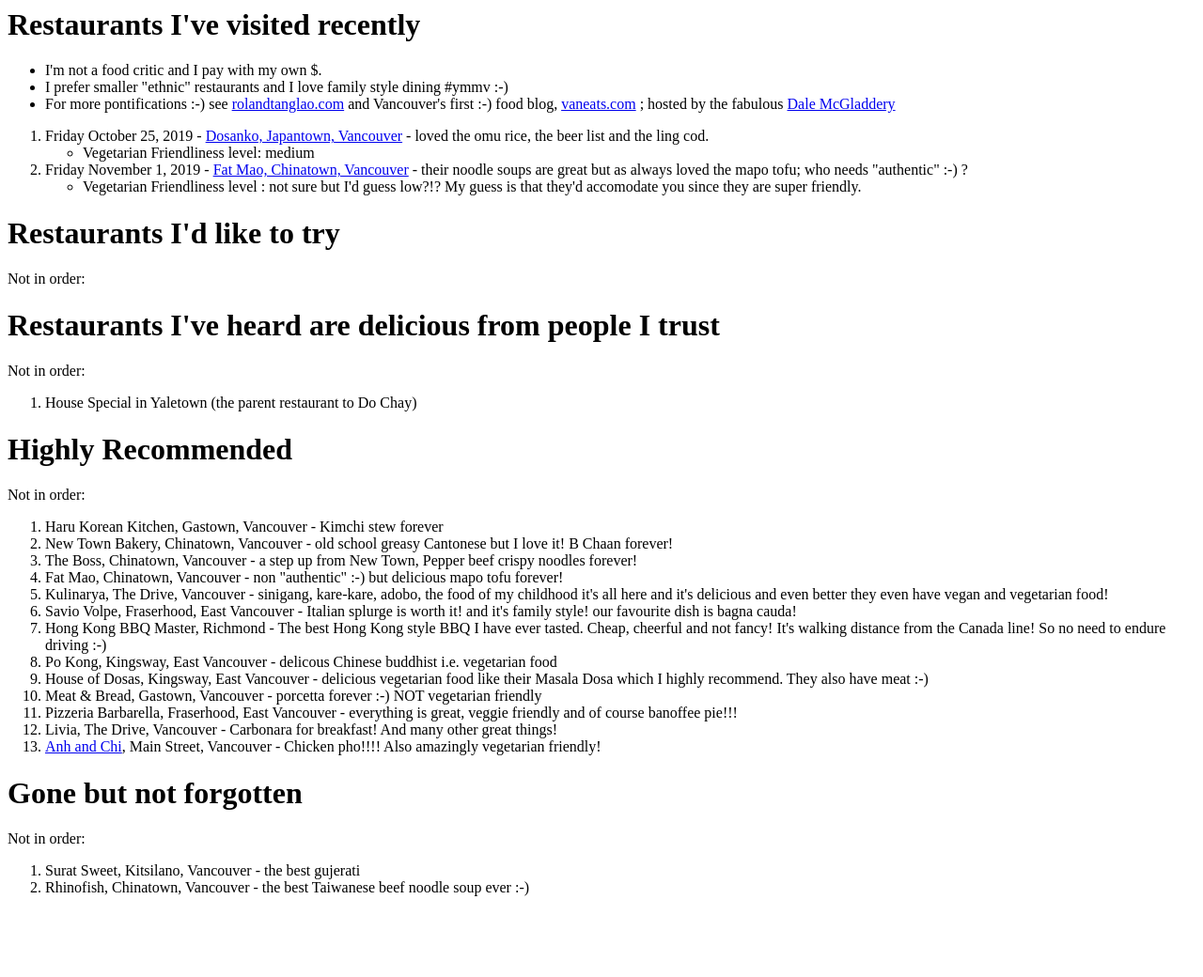
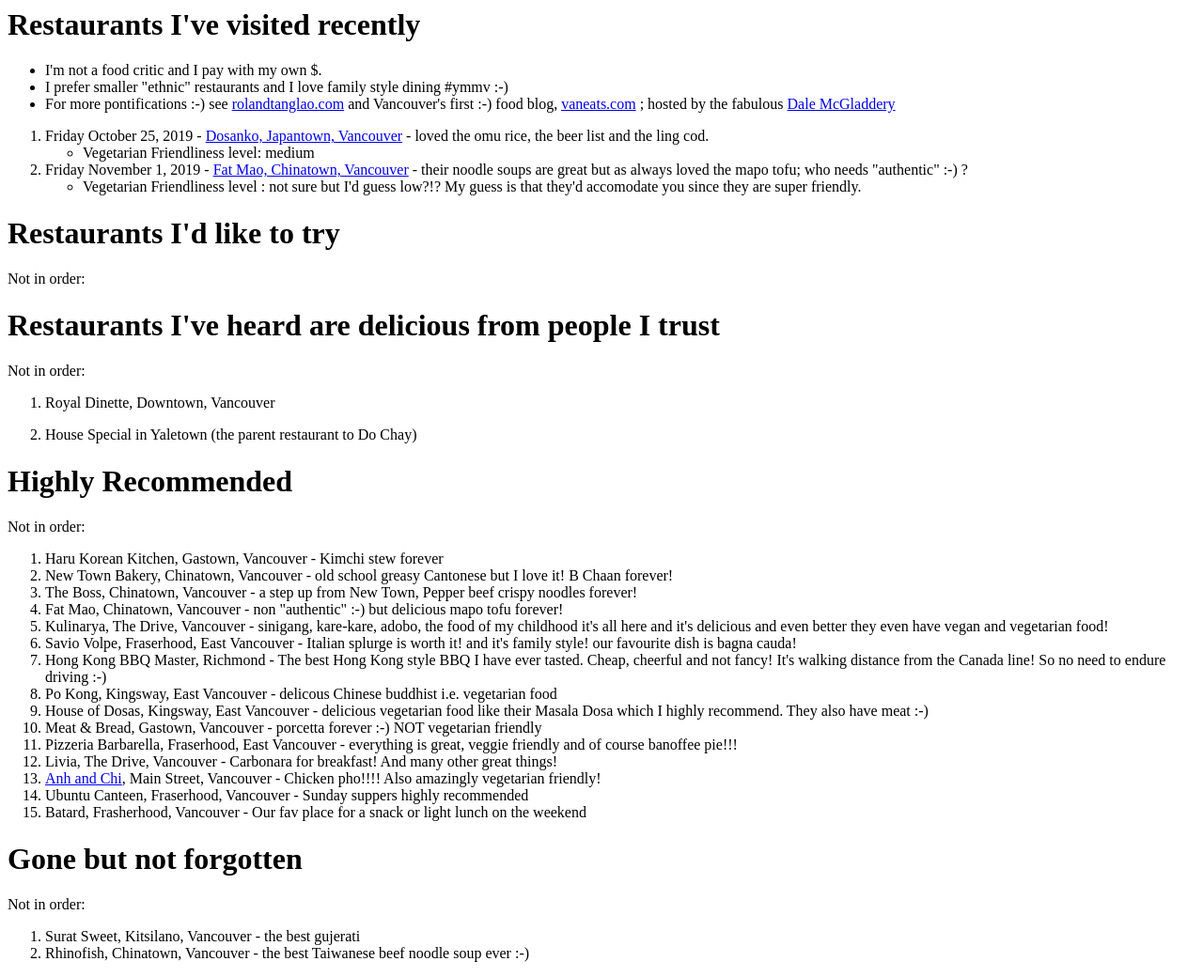
Before and after one commit to rtanglao/restaurant-11ty-fun, an Eleventy site: page src/reviews.md in a window 1280 px wide. Shown: the whole page at 94% size. Before the commit the page ends 970 px from the top, so only its background shows below. Built offline with nearby package versions, Linux system fonts and the light colour scheme; Eleventy itself is replaced by a stand-in of ours; files that its build step writes are made by us from their sources.

Commit message:
✌️🍛 Updated with Glitch - add ubuntu and batard

```diff
--- a/src/reviews.md
+++ b/src/reviews.md
@@ -18,6 +18,8 @@
 # Restaurants I've heard are delicious from people I trust
 
 Not in order:
+
+1. Royal Dinette, Downtown, Vancouver
 
 1. House Special in Yaletown (the parent restaurant to Do Chay)
 
@@ -40,7 +42,11 @@
 1. Meat & Bread, Gastown, Vancouver - porcetta forever :-) NOT vegetarian friendly
 1. Pizzeria Barbarella, Fraserhood, East Vancouver - everything is great, veggie friendly and of course banoffee pie!!!
 1. Livia, The Drive, Vancouver - Carbonara for breakfast! And many other great things!
-1. [Anh and Chi](https://www.anhandchi.com/), Main Street, Vancouver - Chicken pho!!!! Also amazingly vegetarian friendly!
+1. [Anh and Chi](https://www.anhandchi.com/), Main Street, Vancouver -
+   Chicken pho!!!! Also amazingly vegetarian friendly!
+1. Ubuntu Canteen, Fraserhood, Vancouver - Sunday suppers highly recommended
+1. Batard, Frasherhood, Vancouver - Our fav place for a snack or light lunch on the
+   weekend
 
 # Gone but not forgotten
 
```
